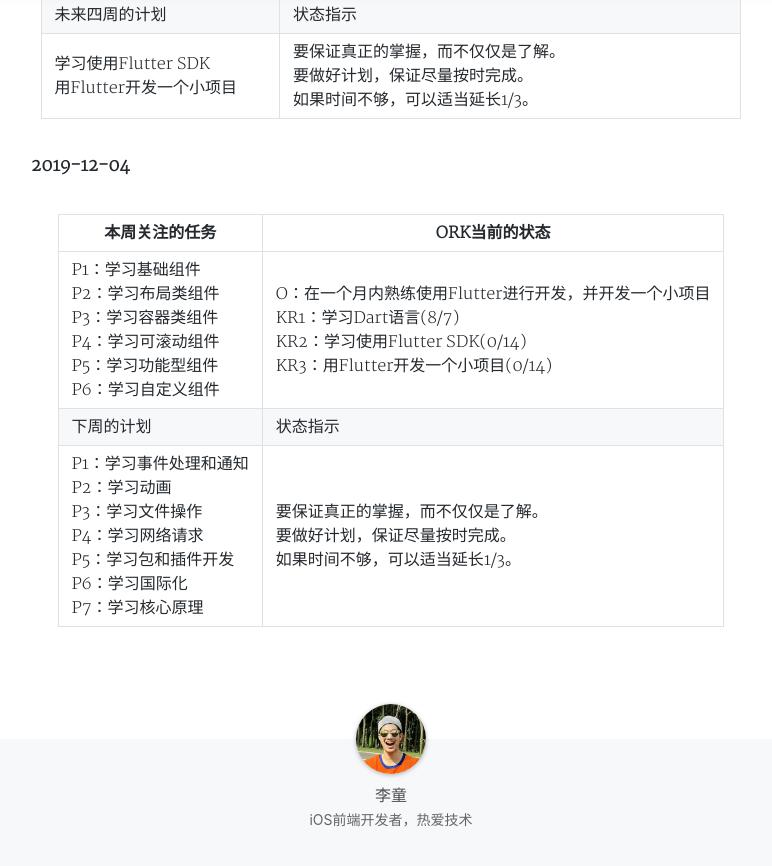
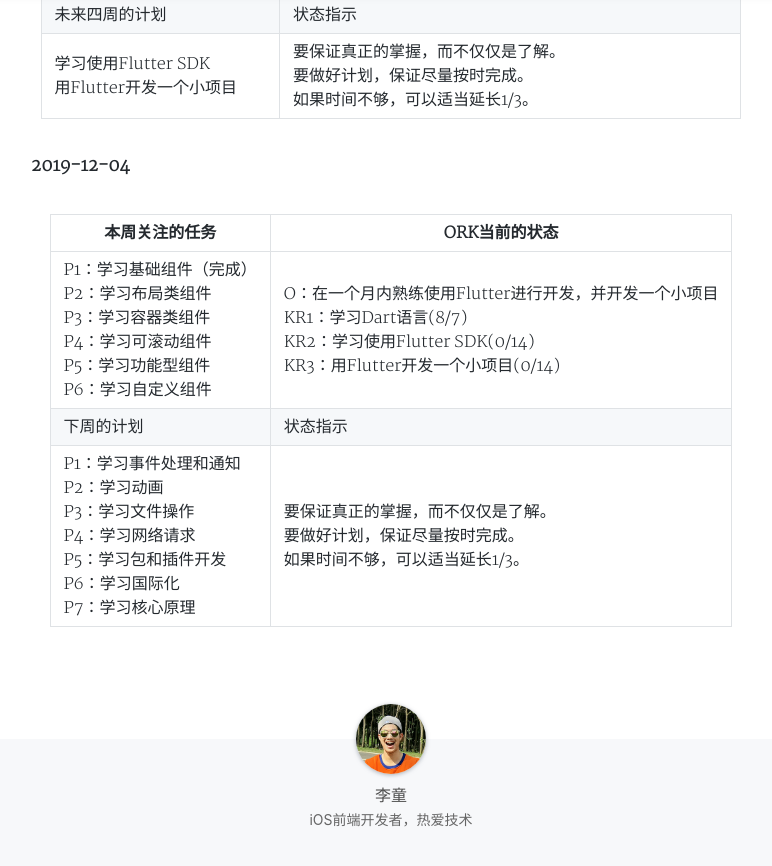
Before and after one commit to litong1993/litong1993.github.com, a Jekyll site: the page built from _posts/管理/2019-11-25-ORKs实践.md, in a window 1280 px wide and 900 px high, scrolled down 1834 px. Shown: the top 866 px of the window, without its empty margins (249-1021 px from the left). Built offline with Jekyll 4.4.1, drawn with Linux system fonts in a browser that asks for light colours; nearby versions of some CDN libraries; a style sheet for code colours, icons or effects is not loaded.

Commit message:
Update 2019-11-25-ORKs实践.md

```diff
--- a/_posts/管理/2019-11-25-ORKs实践.md
+++ b/_posts/管理/2019-11-25-ORKs实践.md
@@ -51,6 +51,6 @@ tags: 管理
 
 | 本周关注的任务                                               | ORK当前的状态                                                |
 | ------------------------------------------------------------ | ------------------------------------------------------------ |
-| P1：学习基础组件<br>P2：学习布局类组件<br>P3：学习容器类组件<br>P4：学习可滚动组件<br/>P5：学习功能型组件<br/>P6：学习自定义组件 | O：在一个月内熟练使用Flutter进行开发，并开发一个小项目<br>KR1：学习Dart语言(8/7)<br>KR2：学习使用Flutter SDK(0/14)<br>KR3：用Flutter开发一个小项目(0/14) |
+| P1：学习基础组件（完成）<br>P2：学习布局类组件<br>P3：学习容器类组件<br>P4：学习可滚动组件<br/>P5：学习功能型组件<br/>P6：学习自定义组件 | O：在一个月内熟练使用Flutter进行开发，并开发一个小项目<br>KR1：学习Dart语言(8/7)<br>KR2：学习使用Flutter SDK(0/14)<br>KR3：用Flutter开发一个小项目(0/14) |
 | 下周的计划                                                   | 状态指示                                                     |
 | P1：学习事件处理和通知<br/>P2：学习动画<br/>P3：学习文件操作<br/>P4：学习网络请求<br/>P5：学习包和插件开发<br/>P6：学习国际化<br/>P7：学习核心原理 | 要保证真正的掌握，而不仅仅是了解。<br>要做好计划，保证尽量按时完成。<br>如果时间不够，可以适当延长1/3。 |
```
